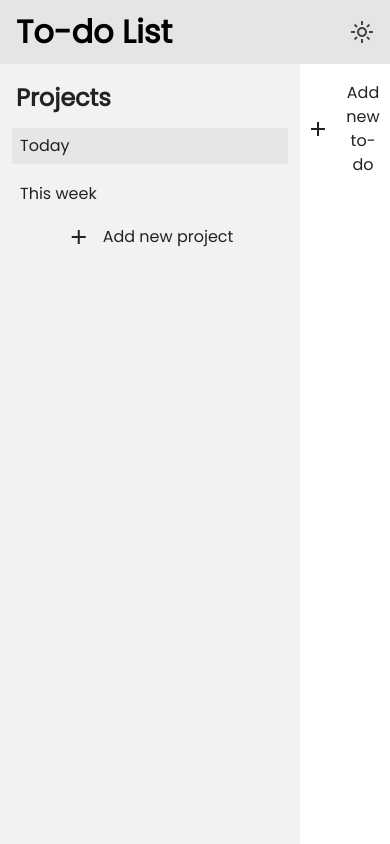
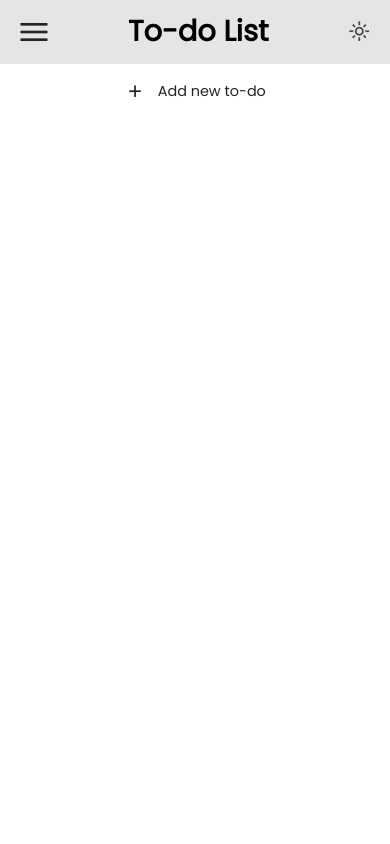
Before and after one commit to rztypi/todo-list, a website built with webpack: page src/index.html in a window 390 px wide. Built offline with nearby package versions, Linux system fonts and the light colour scheme.

Commit message:
Add hamburger button to toggle aside
The projects list (aside) is not displayed when screen width is
768px or below, and is toggled when pressing the hamburger button.

```diff
--- a/src/index.html
+++ b/src/index.html
@@ -8,6 +8,9 @@
 
   <body>
     <header>
+      <button type="button" id="hamburger">
+        <span class="material-symbols-outlined"> menu </span>
+      </button>
       <h1>To-do List</h1>
       <button type="button" id="themeSwitch" title="Toggle theme">
         <span class="material-symbols-outlined"> light_mode </span>
--- a/src/style.css
+++ b/src/style.css
@@ -101,22 +101,29 @@ h3 {
   color: var(--normal-text-color);
 }
 
+.material-symbols-outlined {
+  font-size: 1.5rem;
+}
+
 header {
   grid-area: header;
+  padding: 0 16px;
   background-color: var(--fade-color);
   display: flex;
   align-items: center;
   justify-content: space-between;
 }
 
+#hamburger {
+  display: none;
+}
+
 header > h1 {
-  margin-left: 16px;
   color: var(--active-text-color);
 }
 
 #themeSwitch {
-  margin-right: 16px;
-  padding: 0;
+  padding: 4px;
   background-color: transparent;
   border: none;
   display: flex;
@@ -127,7 +134,7 @@ header > h1 {
   color: var(--muted-text-color);
 }
 
-#themeSwitch > span:hover {
+#themeSwitch:hover > span {
   color: var(--active-text-color);
 }
 
@@ -229,6 +236,7 @@ button[data-opens="addTodoDialog"]:hover {
   gap: 16px;
   margin: 16px;
   padding: 12px;
+  min-width: 300px;
   background-color: var(--fade-color);
   outline: 1px solid var(--base-color);
   cursor: pointer;
@@ -375,3 +383,46 @@ button[form="editTodoForm"]:hover {
   color: var(--muted-text-color);
   font-size: 0.9rem;
 }
+
+@media only screen and (max-width: 768px) {
+  :root {
+    font-size: 90%;
+  }
+
+  body {
+    grid-template:
+      "header" 64px
+      "main" 1fr / 1fr;
+  }
+
+  #hamburger {
+    align-self: stretch;
+    padding: 0;
+    display: flex;
+    align-items: center;
+    border: none;
+    background-color: transparent;
+  }
+
+  #hamburger > span {
+    font-size: 2.5rem;
+  }
+
+  #hamburger:hover > span {
+    color: var(--active-text-color);
+  }
+
+  aside {
+    display: none;
+    position: absolute;
+    top: 64px;
+    bottom: 0;
+    width: 100%;
+    min-height: max-content;
+    background-color: var(--base-color);
+  }
+
+  aside.show {
+    display: block;
+  }
+}
--- a/src/todo.js
+++ b/src/todo.js
@@ -448,10 +448,20 @@ class DomController {
     });
   };
 
+  static initHamburger = () => {
+    const hamburgerBtn = document.querySelector("#hamburger");
+    const aside = document.querySelector("aside");
+
+    hamburgerBtn.addEventListener("click", () => {
+      aside.classList.toggle("show");
+    });
+  };
+
   static initPage = () => {
     this.initForms();
     this.initDialogBtns();
     this.initThemeSwitcher();
+    this.initHamburger();
 
     this.renderProjectList();
     this.renderTodoList();
```
